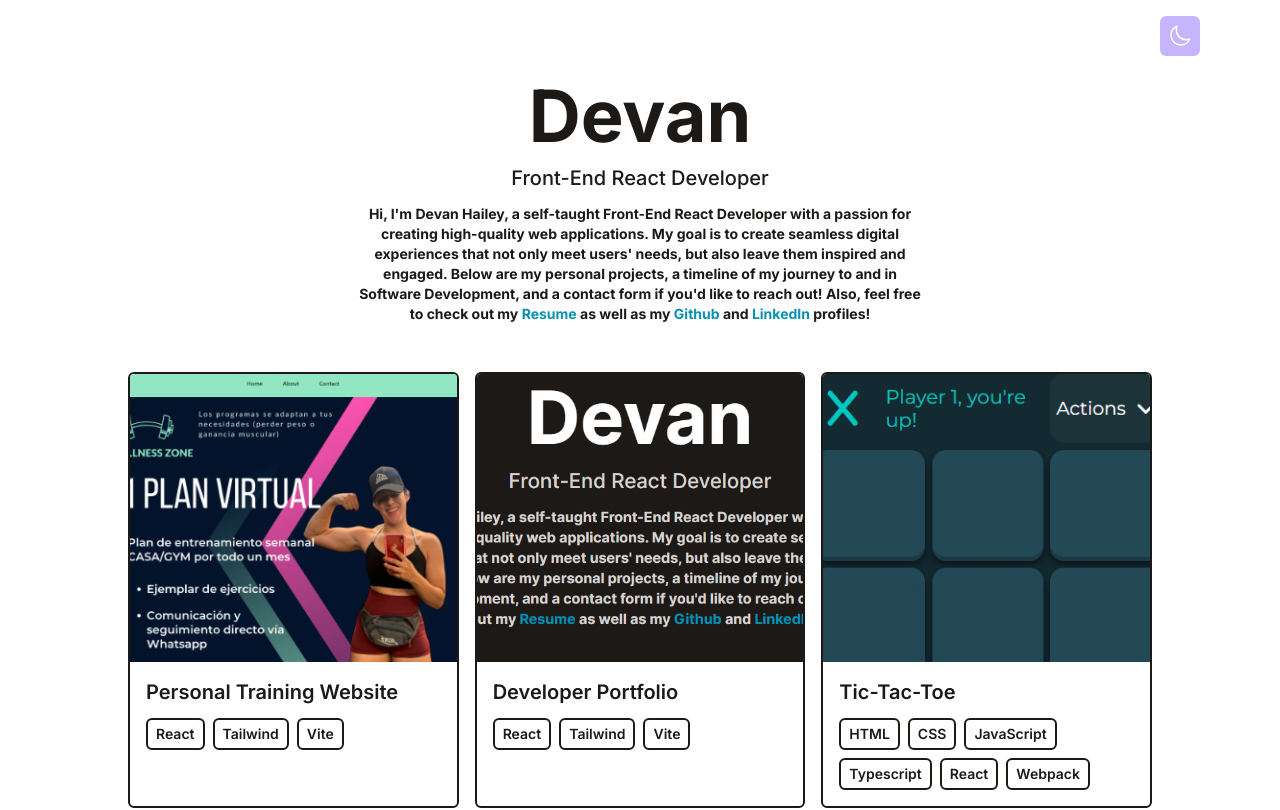
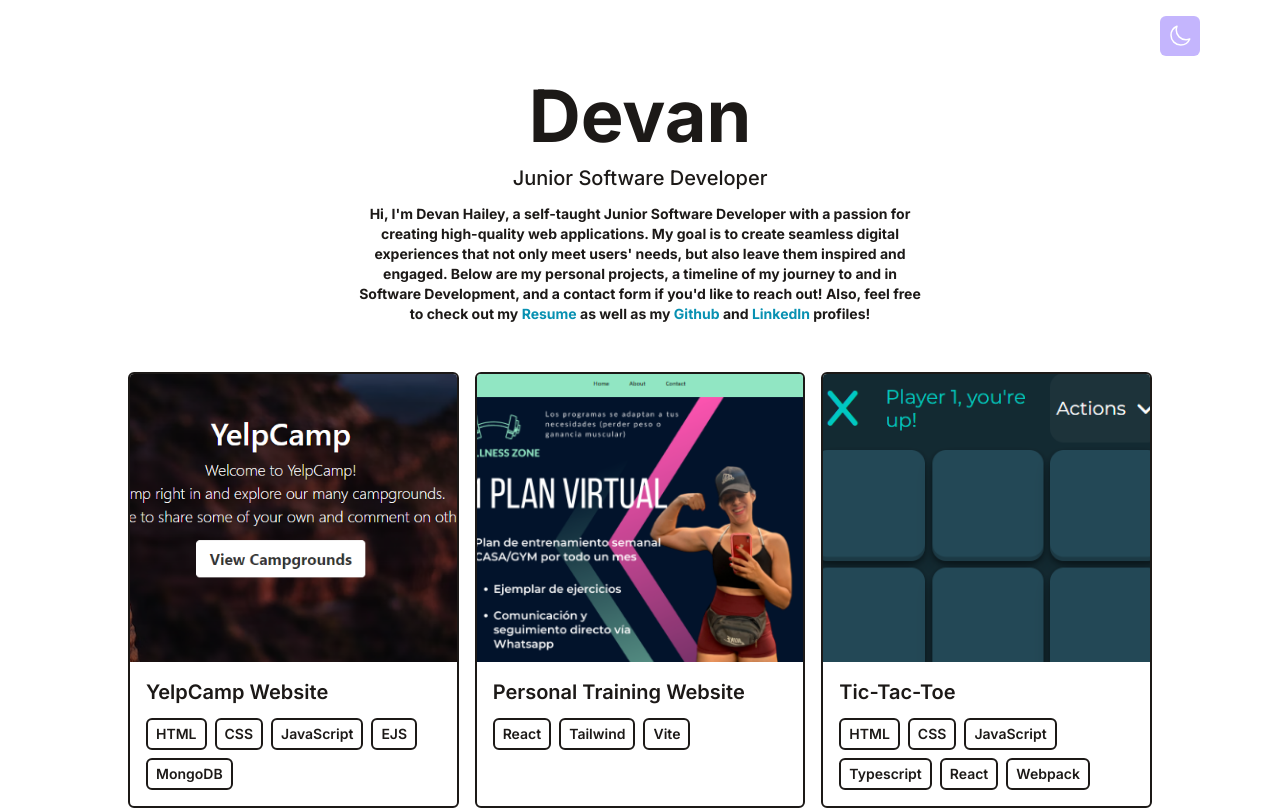
Before and after one commit to devanCodes/minimal-portfolio, a React (Vite) app: page / in a window 1280 px wide. Shown: the top 810 px of the page. Built offline with nearby package versions, Linux system fonts and the light colour scheme.

Commit message:
New Project addition

```diff
--- a/src/components/Intro.jsx
+++ b/src/components/Intro.jsx
@@ -7,10 +7,10 @@ function Intro() {
         Devan
       </h1>
       <p className="text-base md:text-xl mb-3 font-medium">
-        Front-End React Developer
+        Junior Software Developer
       </p>
       <p className="text-sm max-w-xl mb-6 font-bold">
-        Hi, I'm Devan Hailey, a self-taught Front-End React Developer with a
+        Hi, I'm Devan Hailey, a self-taught Junior Software Developer with a
         passion for creating high-quality web applications. My goal is to create
         seamless digital experiences that not only meet users' needs, but also
         leave them inspired and engaged. Below are my personal projects, a
--- a/src/data/portfolio.js
+++ b/src/data/portfolio.js
@@ -1,15 +1,15 @@
 export default [
+    {
+        title: 'YelpCamp Website',
+        imgUrl: '/images/YelpCampCover.PNG',
+        stack: ['HTML', 'CSS', 'JavaScript', 'EJS', 'MongoDB'],
+        link: 'https://yelpcamp-p4n3.onrender.com/',
+    },
     {
         title: 'Personal Training Website',
         imgUrl: '/images/WellnessZoneCover.PNG',
         stack: ['React', 'Tailwind', 'Vite'],
         link: 'https://wellness-zone.netlify.app/',
-    },
-    {
-        title: 'Developer Portfolio',
-        imgUrl: '/images/PortfolioCover.PNG',
-        stack: ['React', 'Tailwind', 'Vite'],
-        link: '',
     },
     {
         title: 'Tic-Tac-Toe',
--- a/src/data/timeline.js
+++ b/src/data/timeline.js
@@ -1,7 +1,7 @@
 export default [
     {
         year: 'Today',
-        title: 'Front-End React Developer',
+        title: 'Junior Software Developer',
         duration: '1 year',
         details: "As a self-taught developer, I committed myself to mastering React and its ecosystem. Through countless hours of dedicated study and hands-on projects, I've honed my skills in creating dynamic, user-friendly interfaces.",
     },
```
Also changed, not shown: public/images/YelpCampCover.PNG (added).
